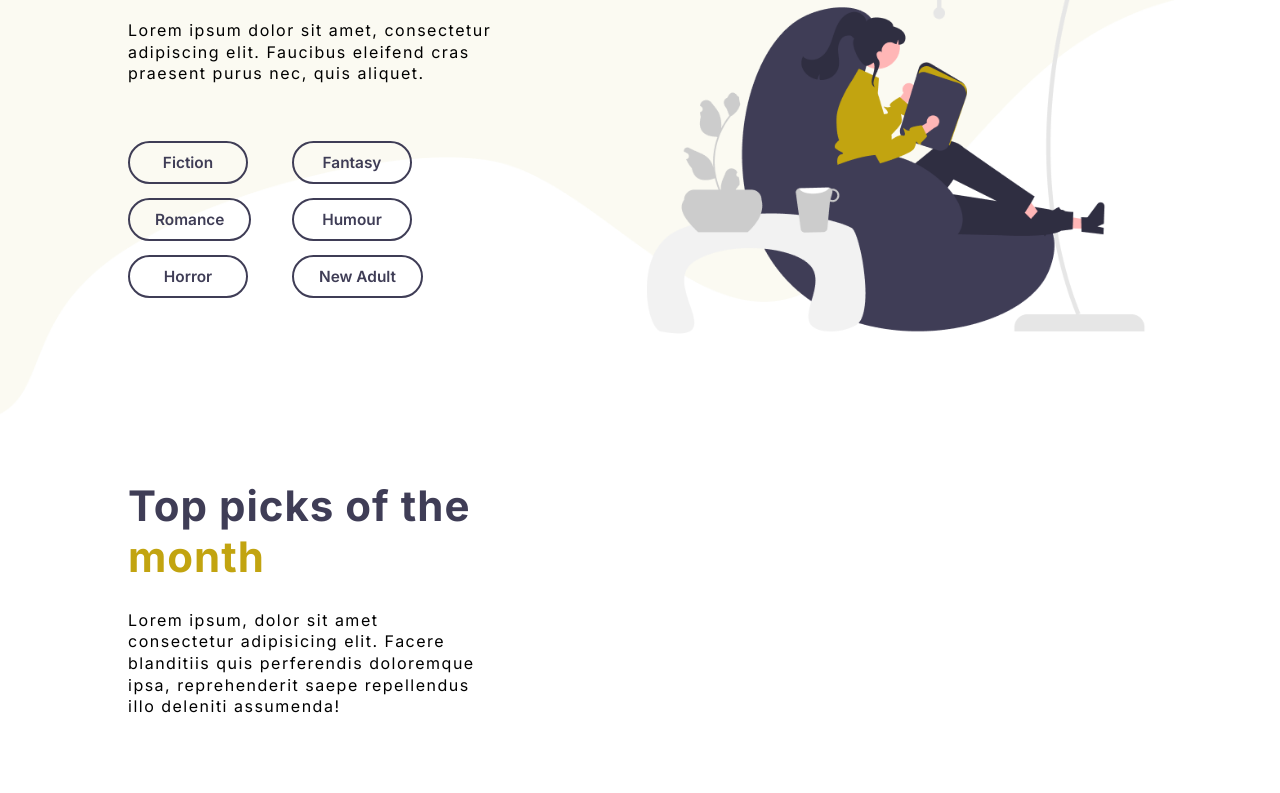
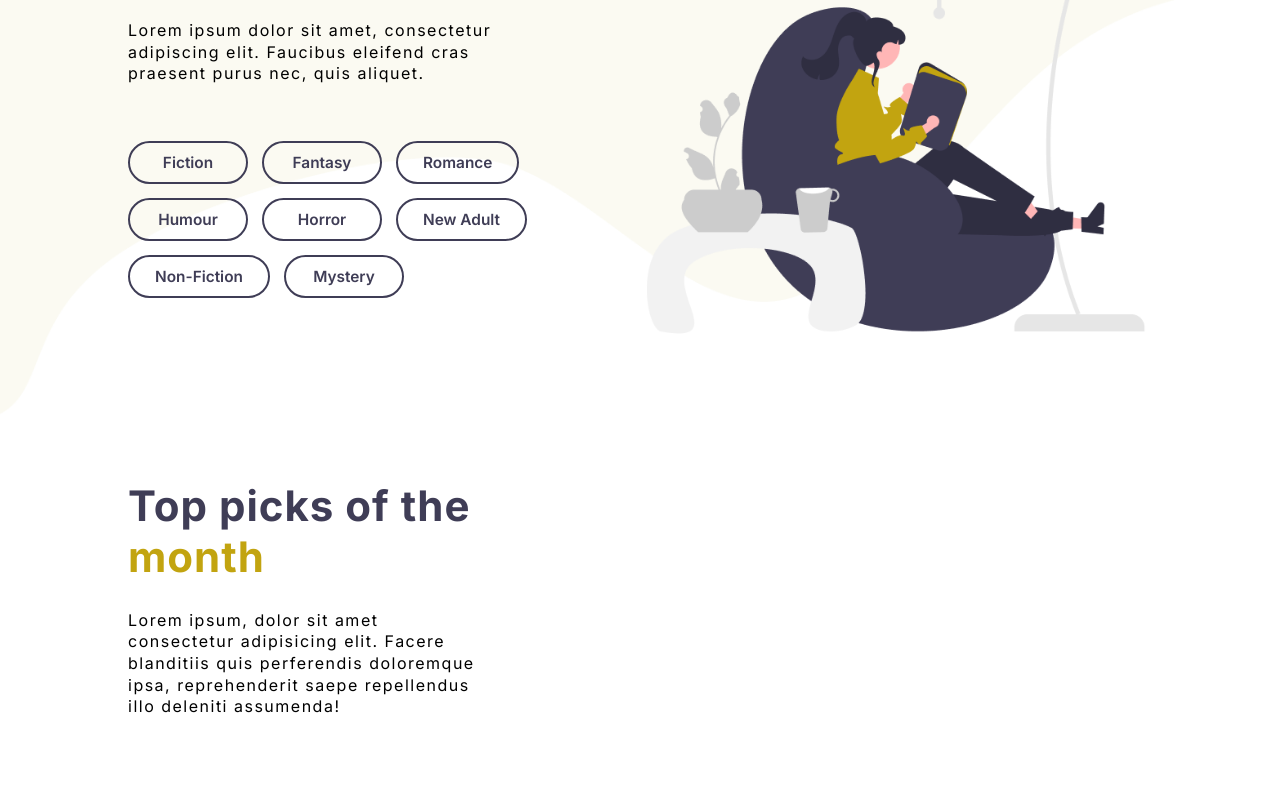
Before and after one commit to amori95917/online-bookshelf, a React (Create React App) app: page / in a window 1280 px wide. Shown: the part 1196-1989 px from the top of the page. Built offline with nearby package versions, Linux system fonts and the light colour scheme; no server answers.

Commit message:
Added genre + top picks to private home

```diff
--- a/src/components/nav/Nav.module.css
+++ b/src/components/nav/Nav.module.css
@@ -29,7 +29,7 @@
   width: 100%;
   padding: 2rem 4rem;
   display: flex;
-  justify-content: space-evenly;
+  justify-content: center;
   align-items: center;
   list-style: none;
   background-color: var(--light-grey);
--- a/src/components/publichome/Genre.js
+++ b/src/components/publichome/Genre.js
@@ -5,7 +5,7 @@ import Container from "../../helpers/wrapper/Container";
 
 const Genre = (props) => {
   //  map over the genrelist recieved from props and return them in a paragraph
-  const genres = props.genreList.map((genre) => {
+  const genres = props.genreList?.map((genre) => {
     return (
       <p key={genre} className={styled["genre-item"]}>
         {genre}
@@ -22,13 +22,16 @@ const Genre = (props) => {
             text={props.headingText}
           />
 
-          <p className={`para ${styled.paragraph}`}>{props.paragraph}</p>
-
+          {props.paragraph && (
+            <p className={`para ${styled.paragraph}`}>{props.paragraph}</p>
+          )}
           <div className={styled["genre-group"]}>{genres}</div>
         </article>
 
         {/* image */}
-        <figure className={styled["genre-img"]}>
+        <figure
+          className={`${styled["genre-img"]} ${styled[props.imgClassName]}`}
+        >
           <img src={`${props.src}`} alt={props.alt} />
         </figure>
       </Container>
--- a/src/components/publichome/Genre.module.css
+++ b/src/components/publichome/Genre.module.css
@@ -11,6 +11,7 @@
 .wrap {
   padding-top: 4rem;
 }
+
 .paragraph {
   text-align: center;
 }
@@ -28,11 +29,12 @@
 }
 
 .genre-group {
-  display: grid;
-  grid-template-columns: repeat(auto-fit, minmax(130px, 1fr));
+  display: flex;
+  flex-wrap: wrap;
+  justify-content: center;
   gap: 1rem;
   margin: 2rem 0;
-  place-items: center;
+
 }
 
 .genre-img {
@@ -50,9 +52,9 @@
     margin: 0 auto;
   }
 
-  .genre-group {
-    grid-template-columns: repeat(auto-fit, minmax(100px, 150px));
-    justify-content: center;
+  .med-img {
+    width: 80%;
+    margin: 0 auto;
   }
 }
 
@@ -69,6 +71,7 @@
     padding: 3rem 0;
     max-width: 400px;
   }
+
   .wrap article h1,
   .wrap article .paragraph {
     text-align: left;
@@ -84,11 +87,11 @@
     margin-right: auto;
   }
 
-  .genre-item {
-    margin-right: auto;
-  }
-
   .genre-img img {
     transform: scale(1.2);
   }
+
+  .med-img {
+    width: 70%;
+  }
 }
--- a/src/contexts/authContext.js
+++ b/src/contexts/authContext.js
@@ -21,11 +21,18 @@ const AuthContextProvider = (props) => {
   /**
    *signs out the user
    *removes the isUserSignedIn value from local storage
+   *sets the isSignedIn state to false and removes current user
    */
   const signUserOut = async () => {
-    signOut(auth).then(() => {
+    await signOut(auth).then(() => {
       localStorage.removeItem("isUserSignedIn");
       localStorage.removeItem("currentUser");
+      setcurrentUser({
+        name: "",
+        userId: "",
+        email: "",
+      });
+
       setIsSignedIn(false);
     });
   };
--- a/src/helpers/ProtectedRoute.js
+++ b/src/helpers/ProtectedRoute.js
@@ -6,7 +6,7 @@ const ProtectedRoute = (props) => {
   const { isSignedIn, currentUser } = useContext(AuthContext);
 
   //if there is no user and they are not signed in then redirect to the specified path else return children components
-  if (!isSignedIn && !currentUser) {
+  if (!isSignedIn && !currentUser.email) {
     return <Navigate to="/" />;
   }
   return <div>{props.children}</div>;
--- a/src/pages/PrivateHome.js
+++ b/src/pages/PrivateHome.js
@@ -1,6 +1,21 @@
 import React from "react";
+import Genre from "../components/publichome/Genre";
 import Hero from "../components/publichome/Hero";
 import cover from "../images/private_cover.png";
+import bookSitting from "../images/book_sitting.png";
+import TopPicks from "../components/publichome/TopPicks";
+
+const genreList = [
+  "Crime Fiction",
+  "Self-Help",
+  "Fantasy",
+  "Romance",
+  "Humour",
+  "Historical Fiction",
+  "Horror",
+  "Young Adult",
+  "Dystopian Fiction",
+];
 
 const PrivateHome = () => {
   //Hero Props
@@ -15,6 +30,13 @@ const PrivateHome = () => {
 
   const buttonText = "Get Started";
 
+  //Genre Props
+  const genreHeading = (
+    <>
+      Seach from your <span>favourite </span> categories
+    </>
+  );
+
   return (
     <>
       <Hero
@@ -24,6 +46,15 @@ const PrivateHome = () => {
         buttonText={buttonText}
         className="hero-alt"
       />
+      <TopPicks />
+      <Genre
+        genreList={genreList}
+        headingClassName="heading-md"
+        headingText={genreHeading}
+        src={bookSitting}
+        alt="person reading a book"
+        imgClassName="med-img"
+      />
     </>
   );
 };
--- a/src/pages/PublicHome.js
+++ b/src/pages/PublicHome.js
@@ -10,11 +10,14 @@ import covers from "../images/covers.png";
 // props to pass to the genre component
 const genreList = [
   "Fiction",
+
   "Fantasy",
   "Romance",
   "Humour",
   "Horror",
   "New Adult",
+  "Non-Fiction",
+  "Mystery",
 ];
 
 const PublicHome = () => {
```
Also changed, not shown: src/images/book_sitting.png (added).
